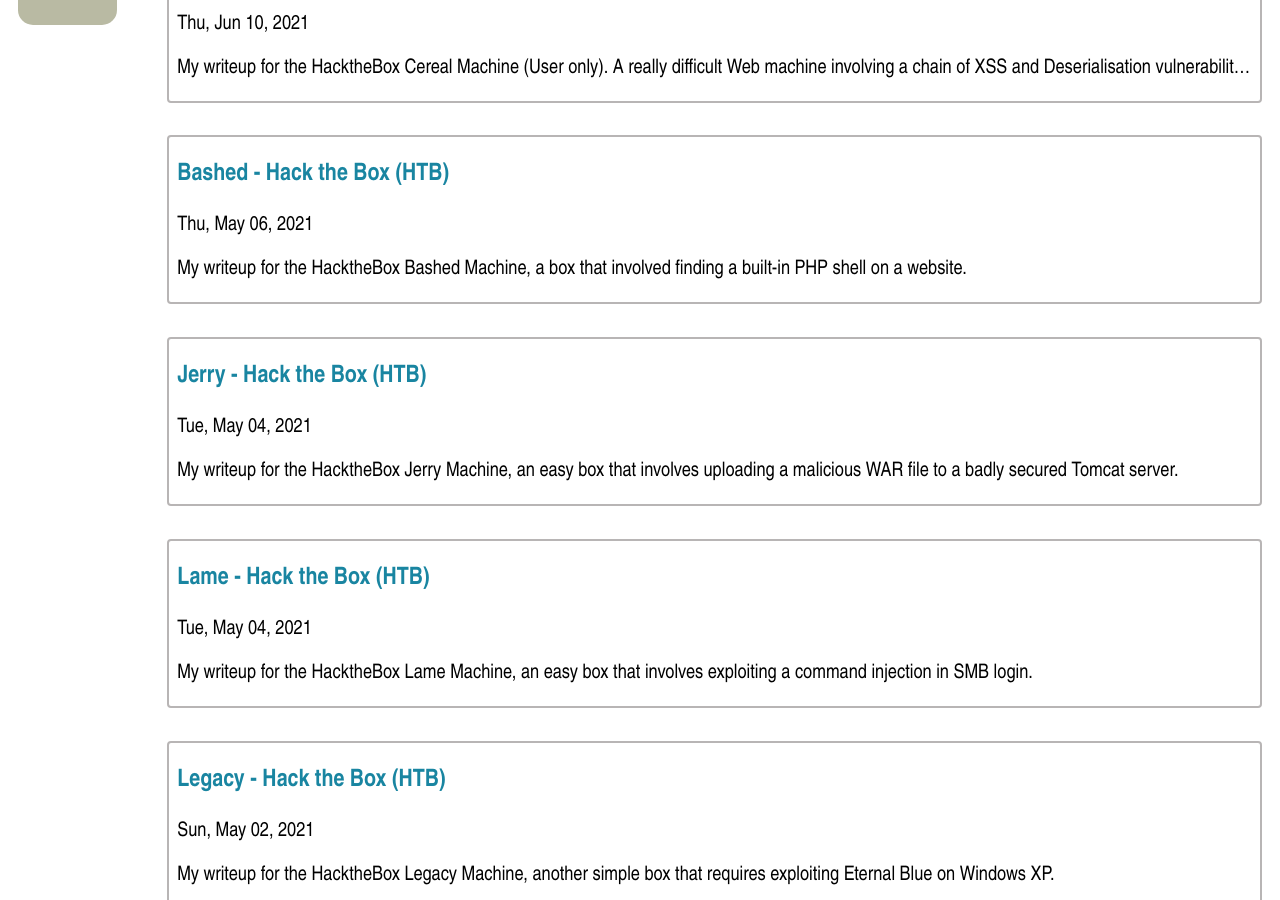
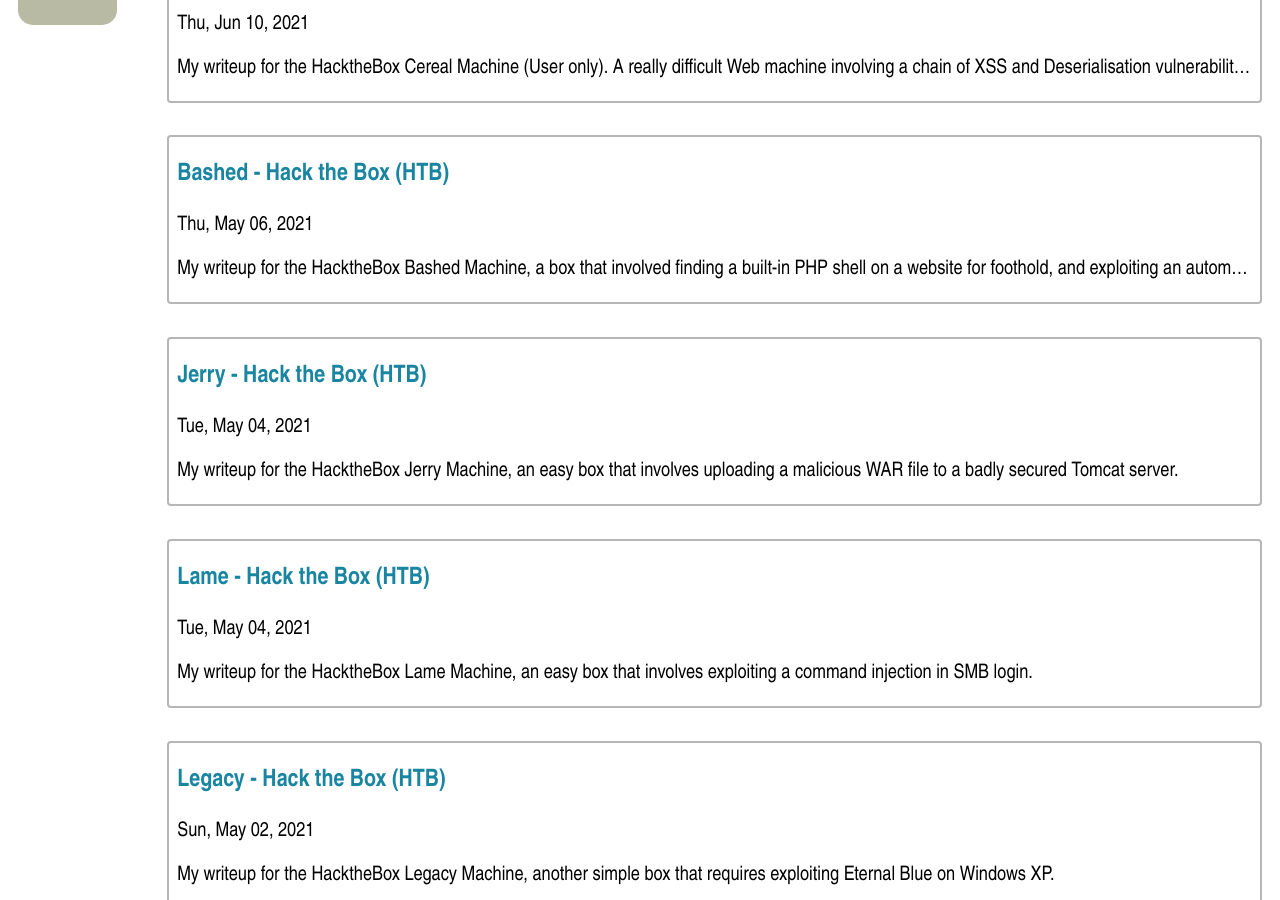
Before and after one commit to Twigonometry/mac-goodwin.com, a Jekyll site: the page built from mac-goodwin/blog/index.html, in a window 1280 px wide and 900 px high, scrolled down 906 px. Built offline with Jekyll 4.4.1, drawn with Linux system fonts in a browser that asks for light colours; some web fonts are replaced.

Commit message:
Tweak bashed description

```diff
--- a/mac-goodwin/blog/HTB/_posts/2021-05-06-htb-bashed.md
+++ b/mac-goodwin/blog/HTB/_posts/2021-05-06-htb-bashed.md
@@ -2,7 +2,7 @@
 layout: post
 layout: default
 title: "Bashed"
-description: "My writeup for the HacktheBox Bashed Machine, a box that involved finding a built-in PHP shell on a website."
+description: "My writeup for the HacktheBox Bashed Machine, a box that involved finding a built-in PHP shell on a website for foothold, and exploiting an automated root process for root."
 category_string: "Hack the Box (HTB)"
 custom_css: ['blogs']
 date: 2021-05-06
```
